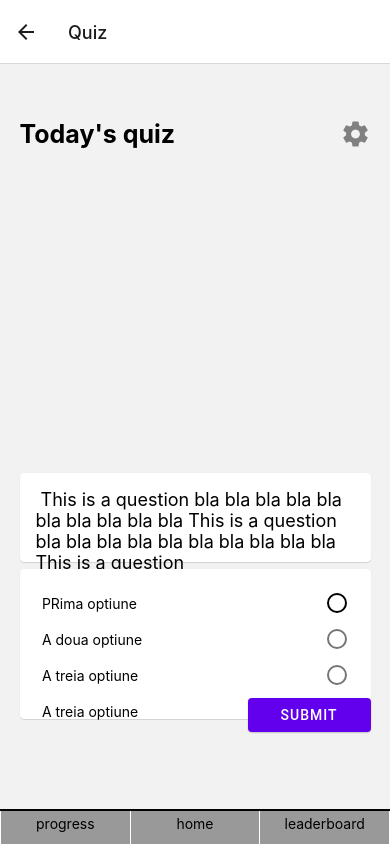
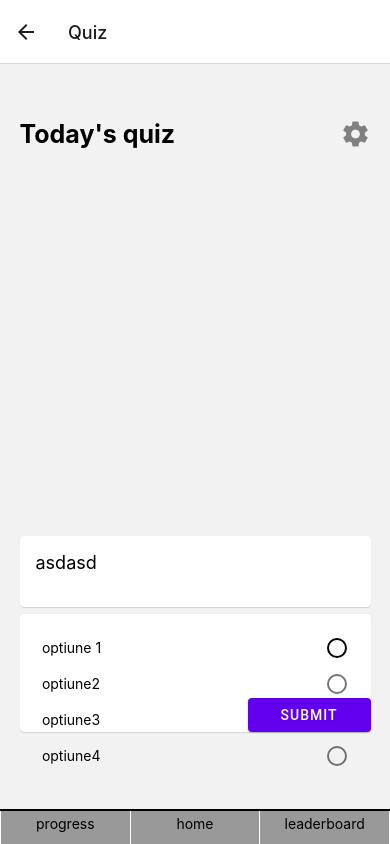
Before and after one commit to Tudor73/AmazingProject, a React Native app: screen /Quiz in a window 390 px wide. Built offline with nearby package versions, Linux system fonts and the light colour scheme.

Commit message:
passing questions as props

```diff
--- a/components/Question.js
+++ b/components/Question.js
@@ -3,9 +3,8 @@ import { StyleSheet, Text, View } from "react-native";
 import { RadioButton } from "react-native-paper";
 import { Card, Title, Paragraph } from "react-native-paper";
 
-function Question() {
+function Question(props) {
   const [checked, setChecked] = useState(0);
-
   return (
     <View>
       {/* <View style={styles.container}>
@@ -13,17 +12,13 @@ function Question() {
       </View> */}
       <Card style={styles.container}>
         <Card.Content>
-          <Text style={styles.text}>
-            {" "}
-            This is a question bla bla bla bla bla bla bla bla bla bla This is a
-            question bla bla bla bla bla bla bla bla bla bla This is a question
-          </Text>
+          <Text style={styles.text}>{props.question.text}</Text>
         </Card.Content>
       </Card>
       <Card style={styles.answersContainer}>
         <Card.Content>
           <View style={styles.answer}>
-            <Text>PRima optiune</Text>
+            <Text>{props.question.choices[0]}</Text>
             <RadioButton
               status={checked === 1 ? "checked" : "unchecked"}
               uncheckedColor="black"
@@ -33,7 +28,7 @@ function Question() {
             />
           </View>
           <View style={styles.answer}>
-            <Text>A doua optiune</Text>
+            <Text>{props.question.choices[1]}</Text>
             <RadioButton
               status={checked === 2 ? "checked" : "unchecked"}
               onPress={() => {
@@ -42,7 +37,7 @@ function Question() {
             />
           </View>
           <View style={styles.answer}>
-            <Text>A treia optiune</Text>
+            <Text>{props.question.choices[2]}</Text>
             <RadioButton
               status={checked === 3 ? "checked" : "unchecked"}
               onPress={() => {
@@ -51,7 +46,7 @@ function Question() {
             />
           </View>
           <View style={styles.answer}>
-            <Text>A treia optiune</Text>
+            <Text>{props.question.choices[3]}</Text>
             <RadioButton
               status={checked === 4 ? "checked" : "unchecked"}
               onPress={() => {
--- a/components/Quiz.js
+++ b/components/Quiz.js
@@ -1,25 +1,47 @@
-import React from "react";
+import React, { useState } from "react";
 import { View, Text, StyleSheet } from "react-native";
 import Icon from "react-native-vector-icons/MaterialIcons";
 import Question from "./Question";
 import { Button } from "react-native-paper";
 
 function Quiz() {
-  const onSubmit = () => {
-    return null;
-  };
+  let questions = [
+    {
+      text: "asdasd",
+      choices: ["optiune 1", "optiune2 ", "optiune3", "optiune4"],
+      correctAnswer: 2,
+    },
+    {
+      text: "question2",
+      choices: ["optiune 1", "optiune2 ", "optiune3", "optiune4"],
+      correctAnswer: 0,
+    },
+    {
+      text: "question33333",
+      choices: ["optiune 1231", "optiune212312 ", "optiune3233", "optiune4323"],
+      correctAnswer: 3,
+    },
+  ];
+
+  const [index, setIndex] = useState(0);
+
   return (
     <View style={styles.container}>
       <View style={styles.header}>
         <Text style={styles.h1}>Today's quiz</Text>
         <Icon name="settings" size={30} color="gray" style={styles.icon} />
       </View>
-      <Question />
+      <Question question={questions[index]} />
       <Button
         mode="contained"
         style={styles.button}
         onPress={() => {
-          return null;
+          console.log(index);
+          if (index >= 2) {
+            return null;
+          }
+          let indexCopy = index + 1;
+          setIndex(indexCopy);
         }}
       >
         Submit
```
